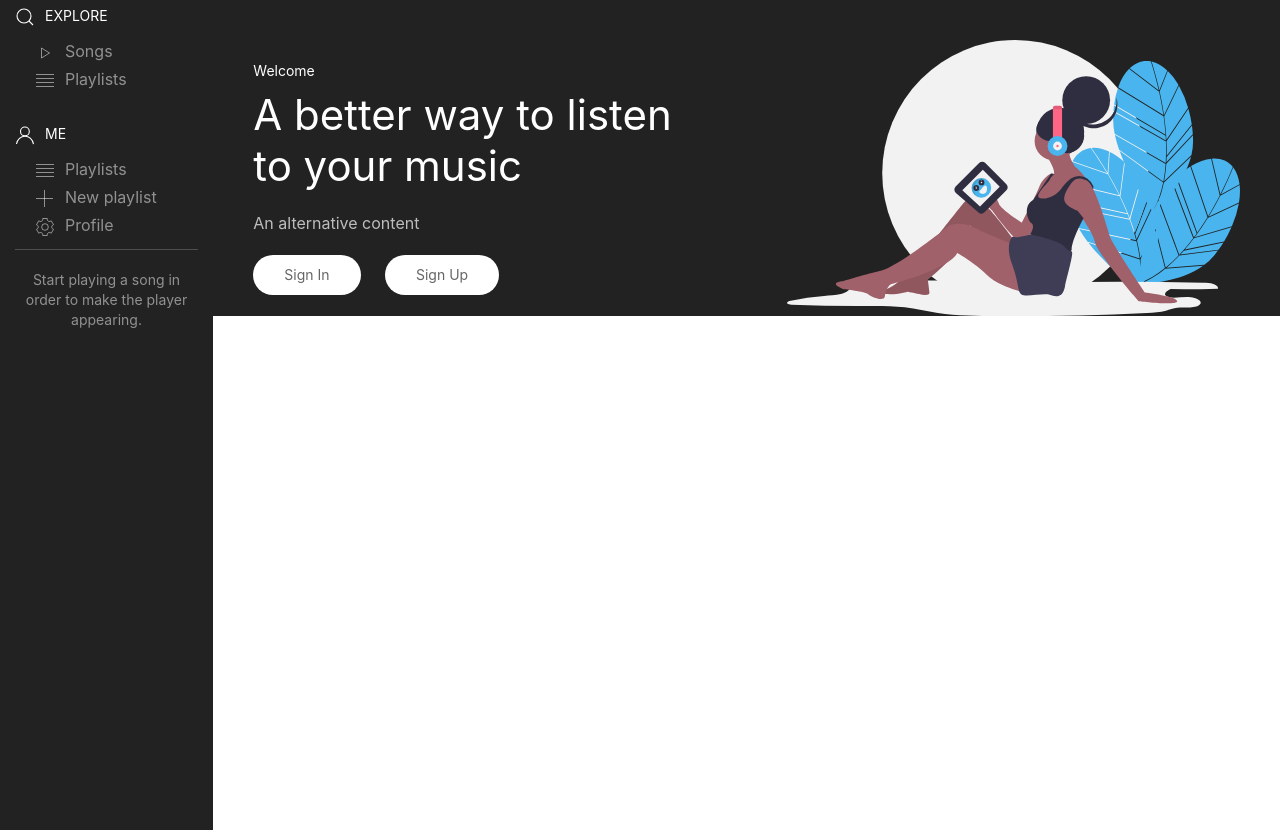
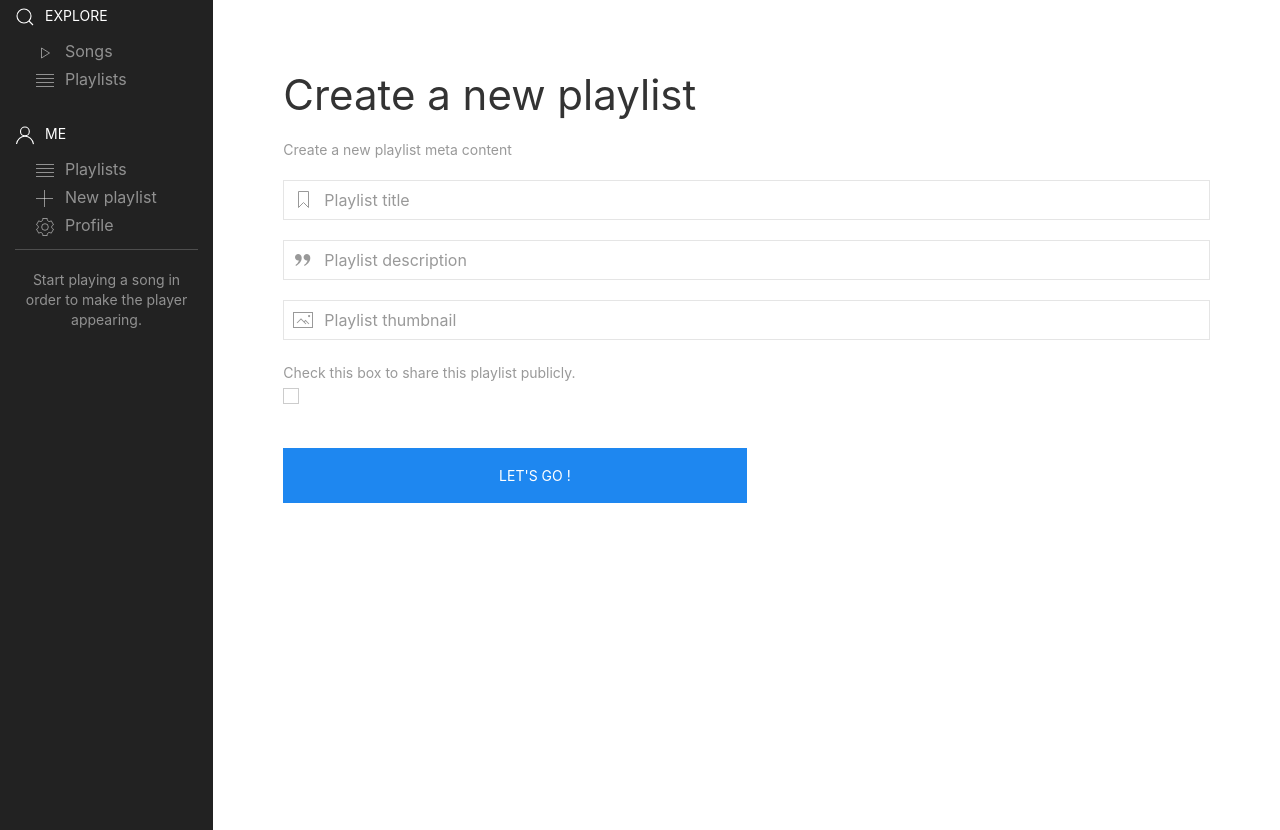
Before and after one commit to Hugo-DeFreitas/DjangoApollon, a Django app: page /me/playlists/new in a window 1280 px wide. Shown: the part 100-930 px from the top of the page. Run offline with Django 3.2, Linux system fonts and the light colour scheme; a user stored in the database is signed in; tables that the repository leaves empty hold one stand-in row (values such as "Sample post").

Commit message:
Update on playlist CRUD

```diff
--- a/DjangoApollon/urls.py
+++ b/DjangoApollon/urls.py
@@ -18,7 +18,7 @@ from django.conf.urls.i18n import i18n_patterns
 from django.contrib import admin
 from django.urls import path
 from app.views import *
-from app.views.playlist import PlaylistList, PlaylistDetail
+from app.views.playlist import PlaylistList, PlaylistDetail, PlaylistCreate, PlaylistDelete, PlaylistUpdate
 from app.views.song import SongDetail, create_if_not_exists, add_song_to_playlist
 
 urlpatterns = [
@@ -44,12 +44,16 @@ urlpatterns = [
     # Changement de langue
     path('change_lang/<str:lang_code>', change_language, name='app_change_language'),
     # Core Apollon
-    path('me/playlists/new', splash, name='app_new_playlist'),
+    # Gestion des playlists (création, liste personnelle, etc.)
+    path('me/playlists/new', PlaylistCreate.as_view(), name='app_new_playlist'),
     path('me/playlists', PlaylistList.as_view(), name='app_user_playlists'),
+    path('me/playlists/delete/<int:pk>', PlaylistDelete.as_view(), name='app_playlist_delete'),
+    path('me/playlists/update/<int:pk>', PlaylistUpdate.as_view(), name='app_playlist_update'),
     path('playlists/<str:username>/<slug:pk>', PlaylistDetail.as_view(), name='app_playlist_detail'),
-    path('playlists/delete', PlaylistDetail.as_view(), name='app_playlist_delete'),
     path('playlists/unfollow', PlaylistDetail.as_view(), name='app_playlist_unfollow'),
+
     path('search/playlists', splash, name='app_search_playlists'),
+    # Gestion des chansons (détail, recherche et ajout à une playlist existante).
     path('search/songs', songsSearchEngineView, name='app_search_songs'),
     path('me/add-song-to-playlist/', add_song_to_playlist, name='app_add_song_to_playlist'),
     path('song/<slug:slug>', SongDetail.as_view(), name="app_song_detail"),
--- /dev/null
+++ b/app/forms/playlist.py
@@ -0,0 +1,42 @@
+from django import forms
+from django.forms import widgets
+from django.utils.translation import gettext_lazy as _
+
+from app.models import Playlist
+
+
+class PlaylistForm(forms.ModelForm):
+    title = forms.CharField(max_length=250,
+                            widget=widgets.Input(
+                                attrs={
+                                    'class': 'uk-input',
+                                    'placeholder': _('Playlist title')
+                                }
+                            ))
+    description = forms.CharField(max_length=400,
+                                  widget=widgets.Input(
+                                      attrs={
+                                          'class': 'uk-input',
+                                          'placeholder': _('Playlist description')
+                                      }
+                                  ))
+    picture = forms.CharField(max_length=850,
+                              required=False,
+                              widget=widgets.Input(
+                                  attrs={
+                                      'class': 'uk-input',
+                                      'placeholder': _('Playlist thumbnail')
+                                  }
+                              ))
+
+    is_public = forms.BooleanField(label=_('Is public'),
+                                   required=False,
+                                   widget=widgets.CheckboxInput(
+                                       attrs={
+                                           'class': 'uk-checkbox',
+                                       }
+                                   ))
+
+    class Meta:
+        model = Playlist
+        fields = ('title', 'picture', 'description', 'is_public')
--- a/app/views/playlist.py
+++ b/app/views/playlist.py
@@ -1,8 +1,13 @@
+from datetime import datetime
+
 from django.contrib.auth.mixins import LoginRequiredMixin
 from django.db.models import Count
-from django.views.generic import DetailView, ListView
+from django.http import HttpResponse
+from django.urls import reverse_lazy
+from django.views.generic import DetailView, ListView, FormView, CreateView, DeleteView, UpdateView
 
-from app.models import Playlist
+from app.forms.playlist import PlaylistForm
+from app.models import Playlist, UserProfile
 
 
 class PlaylistList(LoginRequiredMixin, ListView):
@@ -26,3 +31,30 @@ class PlaylistDetail(LoginRequiredMixin, DetailView):
     template_name = 'playlist/detail.html'
     model = Playlist
     slug_url_kwarg = 'not_slug'
+
+
+class PlaylistCreate(LoginRequiredMixin, CreateView):
+    model = Playlist
+    template_name = 'playlist/create.html'
+    success_url = reverse_lazy('app_home')
+    form_class = PlaylistForm
+
+    def form_valid(self, form):
+        if not form.is_valid():
+            return False
+        self.object = form.save()
+        self.object.created_by = UserProfile.objects.get(user=self.request.user)
+        return super().form_valid(form)
+
+
+class PlaylistUpdate(LoginRequiredMixin, UpdateView):
+    model = Playlist
+    template_name = 'playlist/update.html'
+    success_url = reverse_lazy('app_home')
+    form_class = PlaylistForm
+
+
+class PlaylistDelete(LoginRequiredMixin, DeleteView):
+    model = Playlist
+    template_name = 'playlist/delete.html'
+    success_url = reverse_lazy('app_user_playlists')
--- /dev/null
+++ b/templates/playlist/create.html
@@ -0,0 +1,49 @@
+{% extends 'layouts/home.html' %}
+{% load static i18n custom_tags%}
+{% block content %}
+    <div class="uk-padding-large">
+        <h1>{% trans 'Create a new playlist' %}</h1>
+        <p class="uk-text-meta">
+            {% trans 'Create a new playlist meta content' %}
+        </p>
+        <form class="" action="" id="{{ form.auto_id }}" method="post">
+            {% csrf_token %}
+            <div class="uk-inline uk-width-1-1 uk-margin-bottom">
+                <a class="uk-form-icon" uk-icon="icon: bookmark"></a>
+                {{ form.title }}
+            </div>
+
+            <div class="uk-inline uk-width-1-1 uk-margin-bottom">
+                <a class="uk-form-icon" uk-icon="icon: quote-right"></a>
+                {{ form.description }}
+            </div>
+
+            <div class="uk-inline uk-width-1-1 uk-margin-bottom">
+                <a class="uk-form-icon" uk-icon="icon: image"></a>
+                {{ form.picture }}
+            </div>
+
+            <div class="uk-inline uk-width-1-1 uk-margin-bottom">
+                <label class="uk-text-meta">{% trans 'Check this box to share this playlist publicly.' %}</label>
+                <br>
+                {{ form.is_public }}
+            </div>
+
+            <div class="uk-margin-top uk-child-width-1-2@m uk-grid-collapse" uk-grid>
+                <button type="submit" class="uk-margin-bottom uk-button uk-button-large uk-button-primary uk-button-default">{% trans "Let's go !" %}</button>
+            </div>
+        </form>
+    </div>
+
+    <script>
+        $(document).ready(function () {
+            {% if form.errors %}
+                {% for field in form %}
+                    {% for error in field.errors %}
+                        UIkit.notification('{{ field.label }} : {{ error }}', 'danger');
+                    {% endfor %}
+                {% endfor %}
+            {% endif %}
+        })
+    </script>
+{% endblock %}
--- a/templates/playlist/detail.html
+++ b/templates/playlist/detail.html
@@ -4,7 +4,7 @@
     <h1>{{ object }}</h1>
     <ul>
         {% for song in object.songs.all %}
-            <li>{{ song }}</li>
+            {{ song|return_search_result_template }}
         {% endfor %}
     </ul>
 {% endblock %}
--- a/templates/playlist/list.html
+++ b/templates/playlist/list.html
@@ -47,8 +47,10 @@
                                             <p class="uk-text-muted uk-text-uppercase">
                                                 <a class="" href="{% url 'app_playlist_detail' playlist.created_by.user.username playlist.id %}">
                                                     {% trans 'See' %}</a> |
-                                                <a class="" href="{% url 'app_playlist_delete' %}">
-                                                    {% trans 'Delete' %}</a>
+                                                <a class="" href="{% url 'app_playlist_delete' playlist.id %}">
+                                                    {% trans 'Delete' %}</a> |
+                                                 <a class="" href="{% url 'app_playlist_update' playlist.id %}">
+                                                    {% trans 'Update' %}</a>
                                             </p>
                                         </div>
                                     </div>
--- a/templates/song/search.html
+++ b/templates/song/search.html
@@ -23,7 +23,7 @@
 
                     <ul class="uk-list uk-list-divider">
                         {% for hit in api_response %}
-                            {{ hit|return_search_result_template }}
+                            {{ hit|get_item:'result'|return_search_result_template }}
                         {% endfor %}
                     </ul>
                 </div>
```
Also changed, not shown: app/models/song.py (+5 -31 lines), app/template_tags/custom_tags.py (+8 -1 lines), app/views/song.py (+3 -4 lines), templates/playlist/delete.html (added, +11 -0 lines), templates/playlist/update.html (added, +49 -0 lines), app/migrations/0007_new_structure_for_songs_genius_support.py, app/migrations/0013_new_jsonfield_for_genius_api_storage.py (added), app/migrations/0014_back_to_text_field_on_genius_data_storage.py (added).
